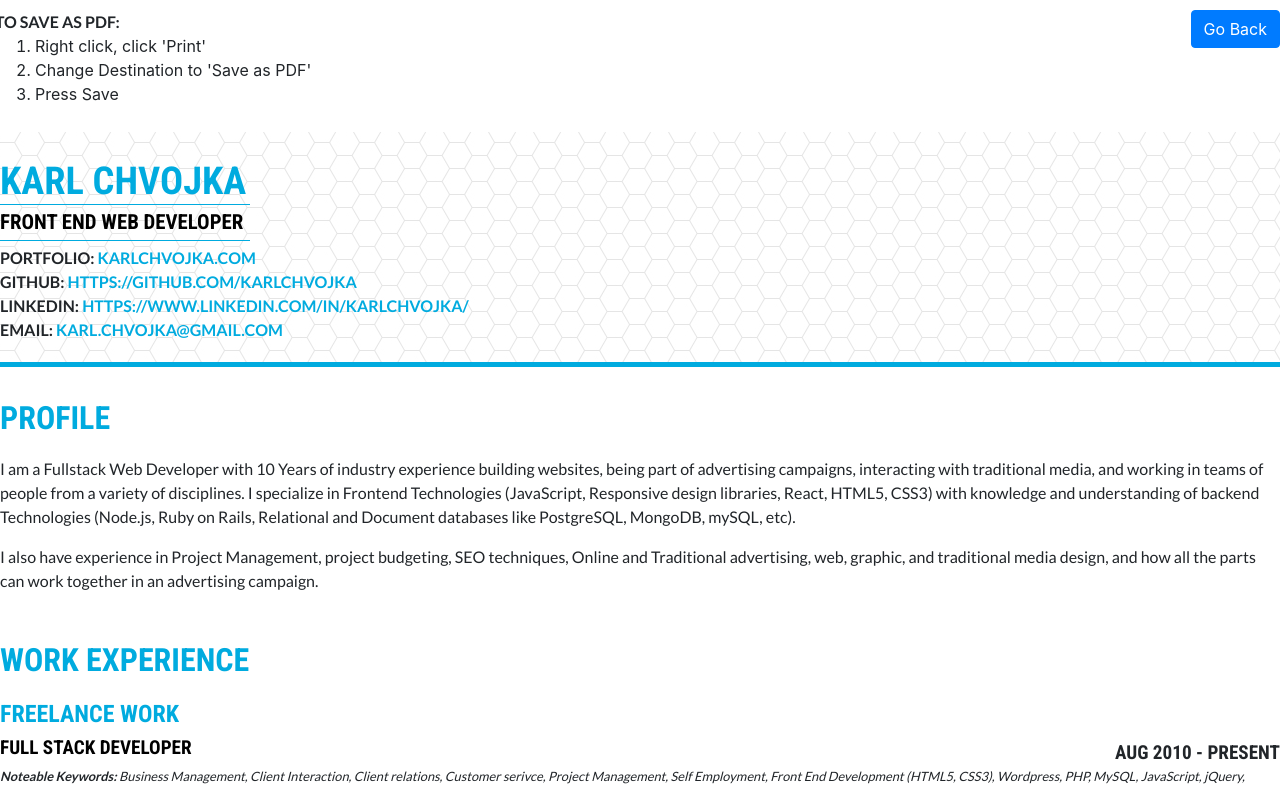
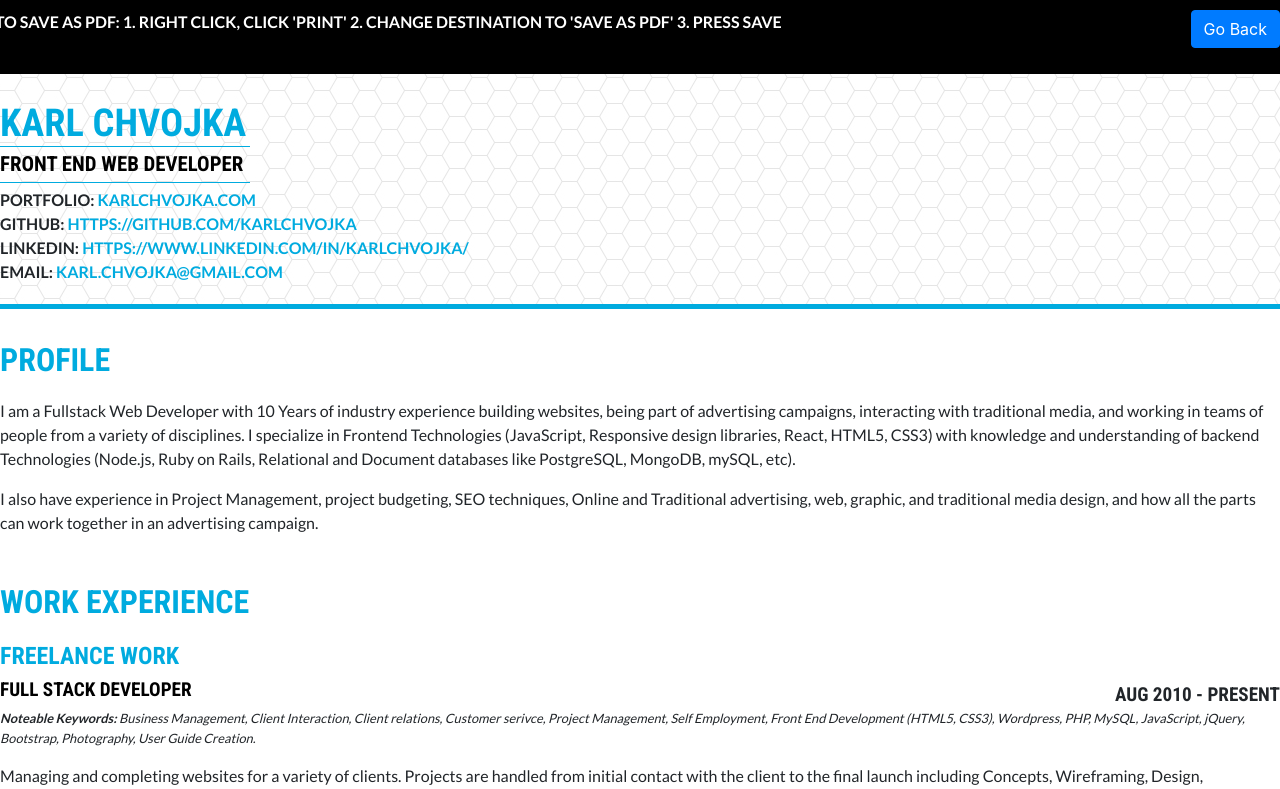
Before and after one commit to karlchvojka/2019_portfolio, a React (Create React App) app: page /resume in a window 1280 px wide. Shown: the top 789 px of the page. Built offline with nearby package versions, Linux system fonts and the light colour scheme.

Commit message:
changes to controls on resume page

```diff
--- a/src/App.scss
+++ b/src/App.scss
@@ -230,7 +230,8 @@ main {
     padding:10px;
     display:flex;
     justify-content: space-between;
-    background-color:#ffffff;
+    background-color:#000;
+    color:#ffffff;
     ul {
       padding-left:0px;
       list-style:none;
--- a/src/components/Resume/index.js
+++ b/src/components/Resume/index.js
@@ -9,12 +9,7 @@ class Resume extends Component {
           <Row className="headerWrap">
           <Col className="controlWrap" xl={12} lg={12} md={12} sm={12} xs={12}>
           <div>
-          <p>To save as pdf:</p>
-          <ol>
-            <li>Right click, click 'Print'</li>
-            <li>Change Destination to 'Save as PDF'</li>
-            <li>Press Save</li>
-          </ol>
+          <p>To save as pdf: 1. Right click, click 'Print' 2. Change Destination to 'Save as PDF' 3. Press Save</p>
           </div>
           <ul className="ml-auto">
             <li><a className="btn btn-primary" href="/" target= "_blank">Go Back</a></li>
@@ -265,12 +260,6 @@ class Resume extends Component {
                   <li><p>Adobe Software Collection</p></li>
                   <li><p>Responsive Design</p></li>
                   <li><p>Web Design</p></li>
-                  <li><p></p></li>
-                  <li><p></p></li>
-                  <li><p></p></li>
-                  <li><p></p></li>
-                  <li><p></p></li>
-                  <li><p></p></li>
                 </ul>
               </Col>
             </Row>
```
